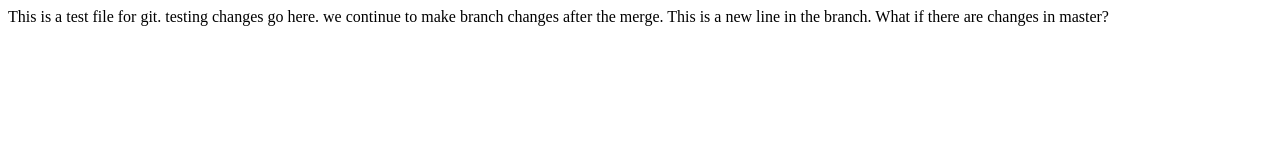
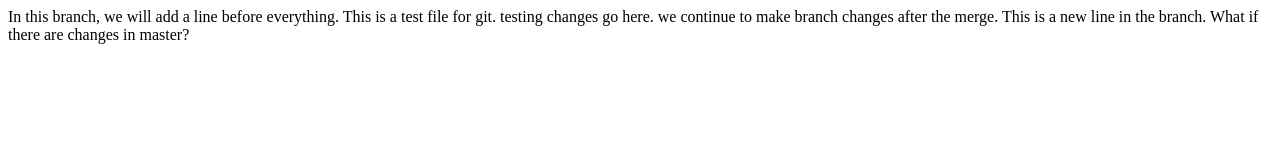
Before and after one commit to william327/cryptids, a plain HTML site: page cryptids/docroot/index.html in a window 1280 px wide. Drawn offline with Linux system fonts and the light colour scheme.

Commit message:
Fantastic, if the merges do not conflict, they are both included.

```diff
--- a/cryptids/docroot/index.html
+++ b/cryptids/docroot/index.html
@@ -5,6 +5,7 @@
 <title>Insert title here</title>
 </head>
 <body>
+In this branch, we will add a line before everything.
 This is a test file for git. testing changes go here. we continue to make branch changes after the merge.
 This is a new line in the branch.
 
```
